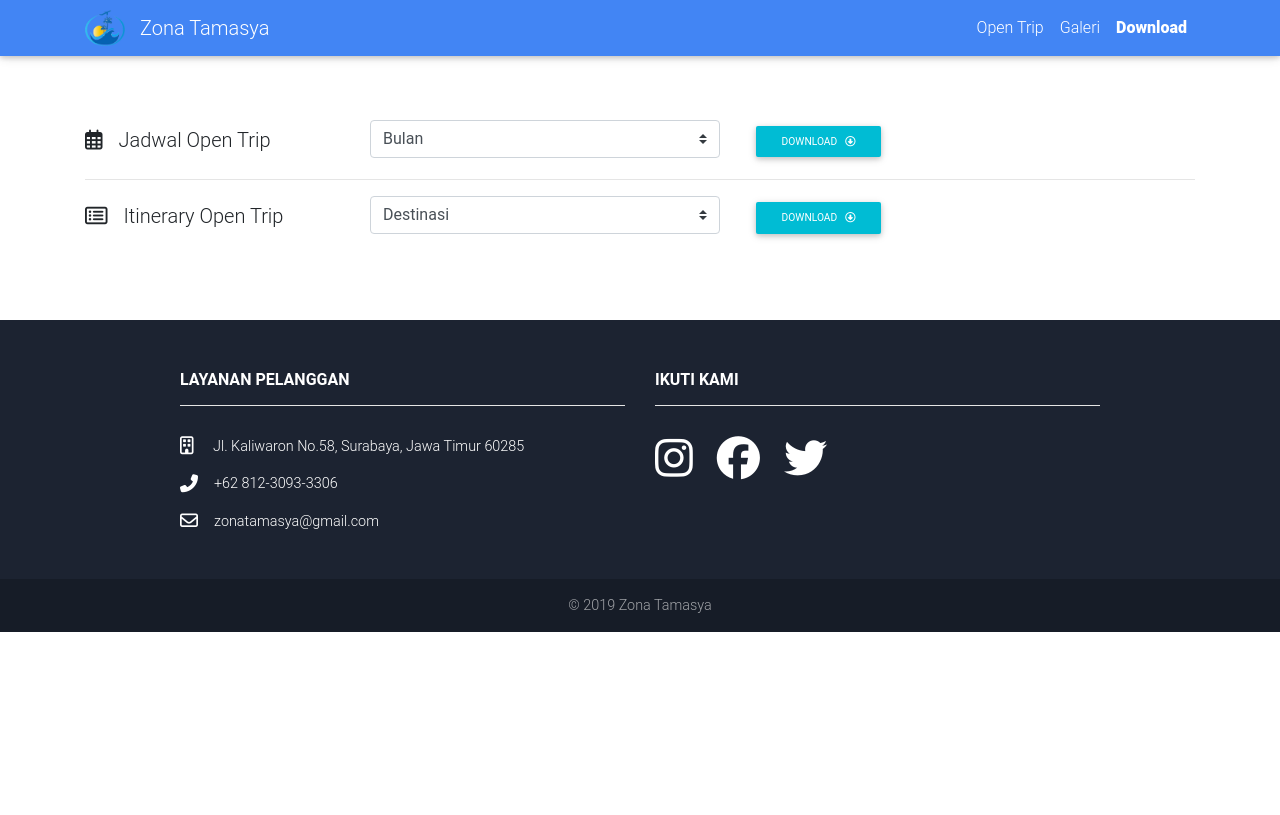
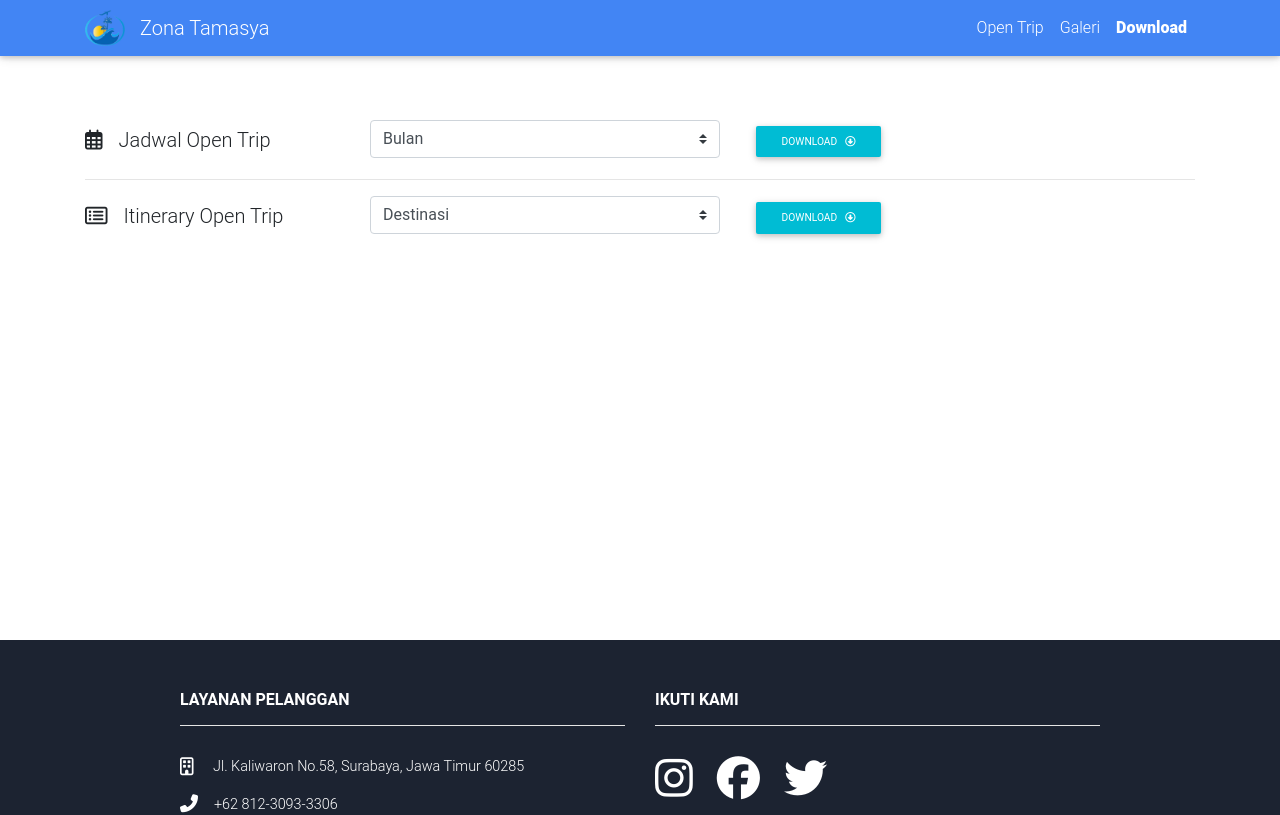
Before and after one commit to rezkitr/ztbeta, a React (Create React App) app: page /download in a window 1280 px wide. Shown: the top 815 px of the page. Built offline with nearby package versions, Linux system fonts and the light colour scheme.

Commit message:
Update App.css

```diff
--- a/src/App.css
+++ b/src/App.css
@@ -94,6 +94,10 @@ footer {
   margin-top: 90px;
 }
 
+#download-page {
+  min-height: 440px;
+}
+
 .download-row {
   margin-top: 120px;
 }
```
